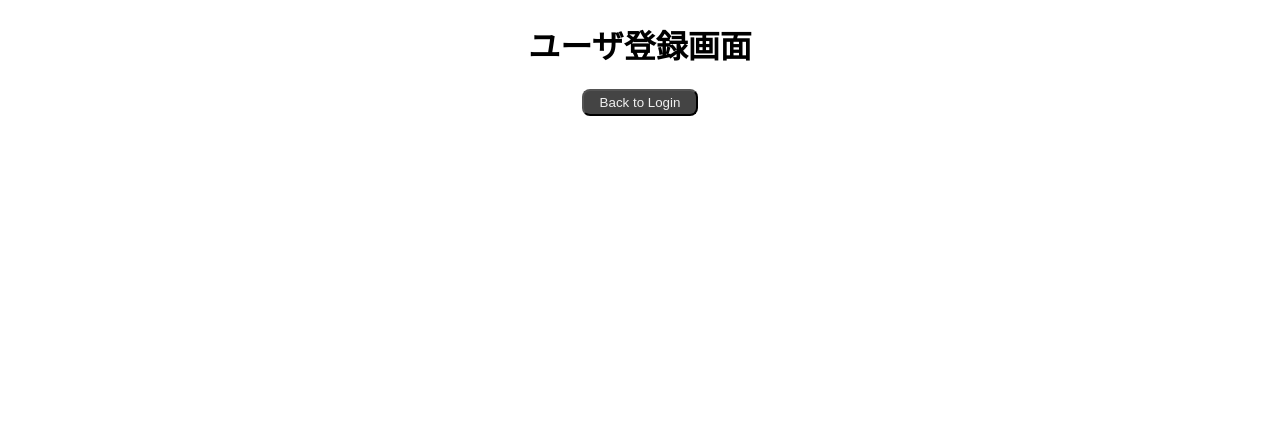
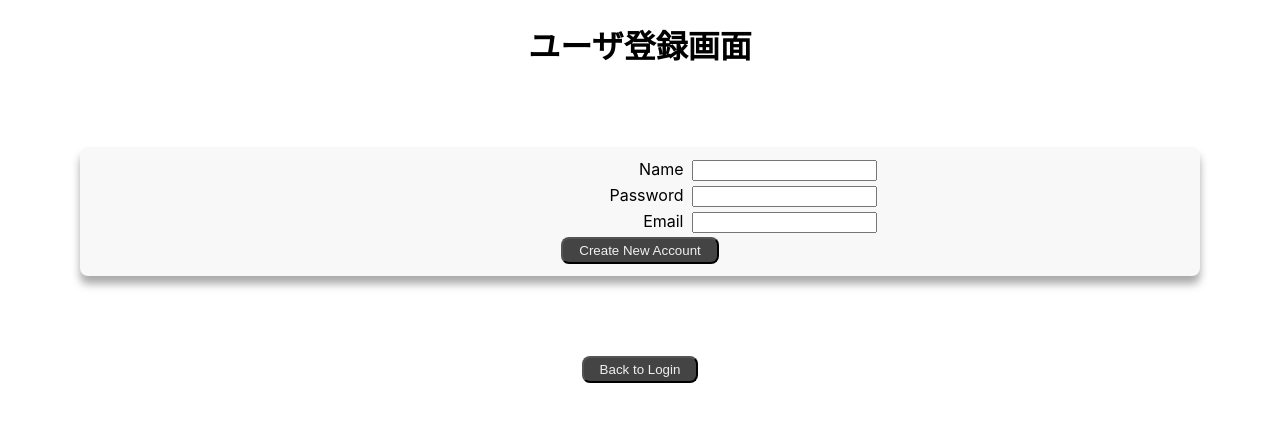
Before and after one commit to MoeMiyata/Rank2-MessageBoard-Frontend, a React app: page /signup in a window 1280 px wide. Shown: the top 422 px of the page. Built offline with nearby package versions, Linux system fonts and the light colour scheme; no server answers.

Commit message:
ユーザ登録（signuplayout修正）

```diff
--- a/src/components/SignUpLayout.tsx
+++ b/src/components/SignUpLayout.tsx
@@ -14,6 +14,60 @@ export default function SignInLayout() {
     <>
     <h1>ユーザ登録画面</h1>
 
+    <SSignInFrame>
+      <SSignInRow>
+        <SSignInLabel>
+          <label htmlFor="name">Name</label>
+        </SSignInLabel>
+
+        <SSignInInput>
+          <input
+            id="name"
+            // value={userId}
+            type="text"
+            // onChange={(evt) => setUserId(evt.target.value)}
+          />
+        </SSignInInput>
+      </SSignInRow>
+
+      <SSignInRow>
+        <SSignInLabel>
+          <label htmlFor="password">Password</label>
+        </SSignInLabel>
+
+        <SSignInInput>
+          <input
+            id="password"
+            // value={pass}
+            type="password"
+            // onChange={(evt) => setPass(evt.target.value)}
+          />
+        </SSignInInput>
+      </SSignInRow>
+
+      <SSignInRow>
+        <SSignInLabel>
+          <label htmlFor="email">Email</label>
+        </SSignInLabel>
+
+        <SSignInInput>
+          <input
+            id="email"
+            // value={pass}
+            type="email"
+            // onChange={(evt) => setPass(evt.target.value)}
+          />
+        </SSignInInput>
+      </SSignInRow>
+
+      <SSignInRow>
+        {/* <SLoginButton type="button" onClick={onSignInClick}> */}
+        <SLoginButton type="button">
+          Create New Account
+        </SLoginButton>
+      </SSignInRow>
+    </SSignInFrame>
+
     <SSignInRow>
     <SLoginButton type="button" onClick={onSignUpClick}>
         Back to Login
@@ -23,10 +77,34 @@ export default function SignInLayout() {
   );
 }
 
+const SSignInFrame = styled.div`
+  background-color: #f8f8f8;
+  margin: 80px;
+  padding-top: 8px;
+  padding-bottom: 8px;
+  border-radius: 8px;
+  box-shadow: 0 8px 8px #aaaaaa;
+`;
+
 const SSignInRow = styled.div`
   dixplay: inline-block;
   margin-top: 4px;
   margin-bottom: 4px;
+`;
+
+const SSignInLabel = styled.span`
+  display: inline-block;
+  width: 25%;
+  vertical-align: top;
+  text-align: right;
+  margin-right: 4px;
+`;
+
+const SSignInInput = styled.span`
+  display: inline-block;
+  width: auto;
+  vertical-align: top;
+  margin-left: 4px;
 `;
 
 const SLoginButton = styled.button`
```
